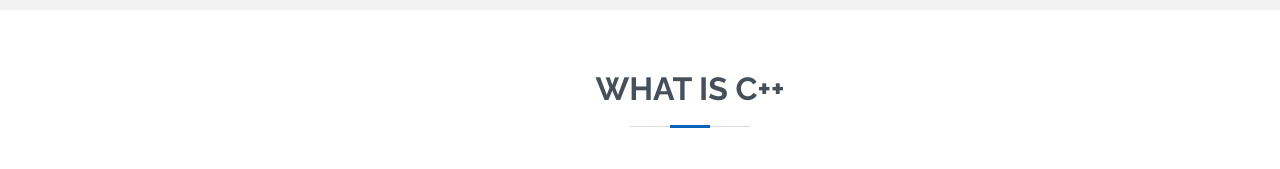
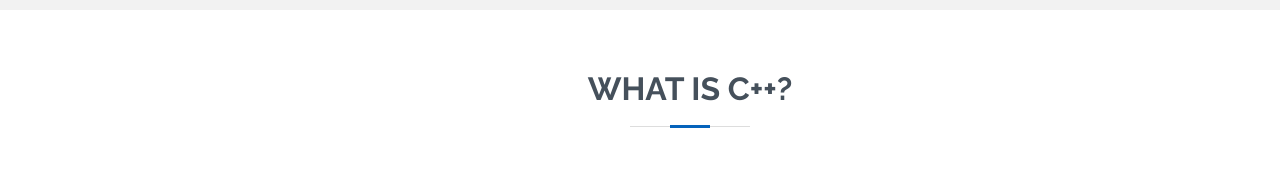
Before and after one commit to makensonn/cplusplus, a plain HTML site: page index.html in a window 1280 px wide. Shown: the part 790-959 px from the top of the page. Drawn offline with nearby package versions, Linux system fonts and the light colour scheme.

Commit message:
Update index.html

```diff
--- a/index.html
+++ b/index.html
@@ -69,7 +69,7 @@
       <div class="container" data-aos="fade-up">
 
         <div class="section-title">
-          <h2>What is C++</h2>
+          <h2>What is C++?</h2>
 
             <br>
             <p>"C++ is a cross-platform language that can be used to create high-performance applications.
```
